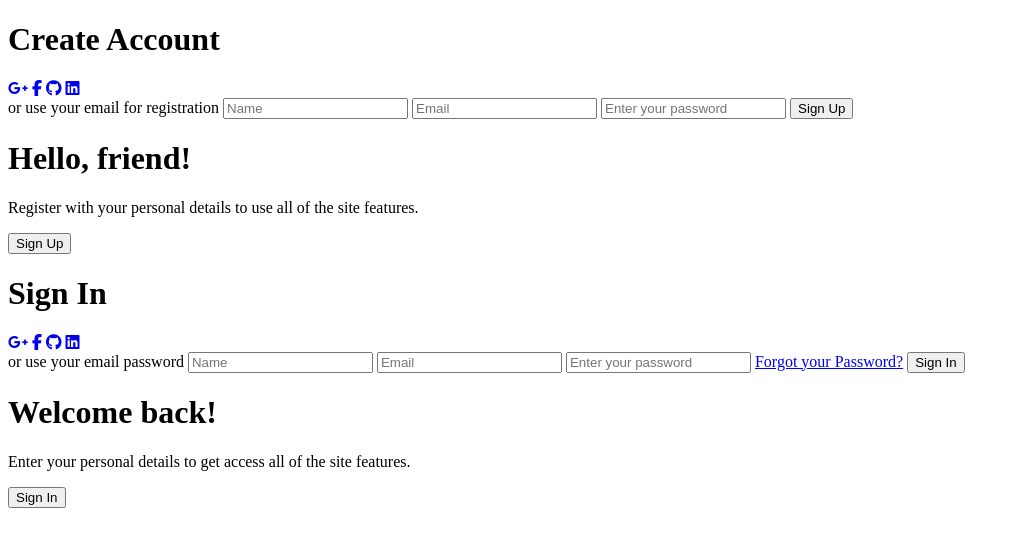
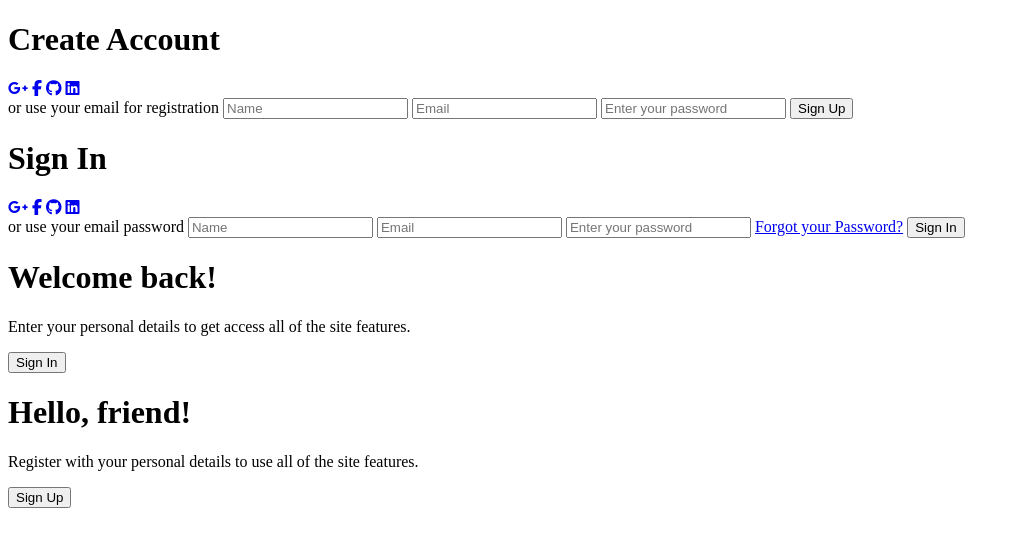
Before and after one commit to Dresae/PrcW06-Login_A, a plain HTML site: page index.html in a window 1280 px wide. Shown: the whole page, without its empty margins (0-1020 px from the left). Drawn offline with Linux system fonts and the light colour scheme.

Commit message:
fix-toggle container truncated

```diff
--- a/index.html
+++ b/index.html
@@ -27,19 +27,6 @@
                 <button>Sign Up</button>
             </form>
         </div>
-
-        <div class="toggle-container">
-            <div class="toggle">
-                <div class="toggle-panel toggle-rigth">
-                    <h1>Hello, friend!</h1>
-                    <p>Register with your personal details to use all of the site features.</p>
-                    <button class="hidden" id="register">Sign Up</button>
-                </div>
-            </div>
-        </div>
-    </div>
-
-    <div class="container" id="container">
         <div class="form-container sign in">
             <form>
                 <h1>Sign In</h1>
@@ -58,6 +45,7 @@
             </form>
         </div>
 
+
         <div class="toggle-container">
             <div class="toggle">
                 <div class="toggle-panel toggle-left">
@@ -67,6 +55,14 @@
                 </div>
             </div>
         </div>
+        <div class="toggle-container">
+            <div class="toggle">
+                <div class="toggle-panel toggle-rigth">
+                    <h1>Hello, friend!</h1>
+                    <p>Register with your personal details to use all of the site features.</p>
+                    <button class="hidden" id="register">Sign Up</button>
+                </div>
+            </div>
     </div>
 
 
```
